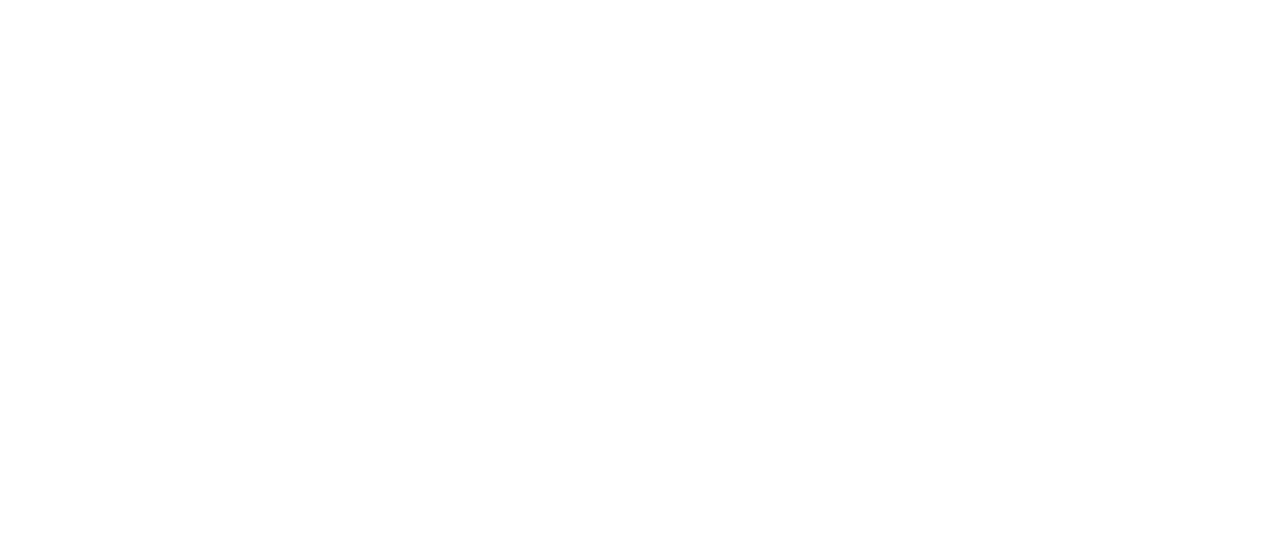
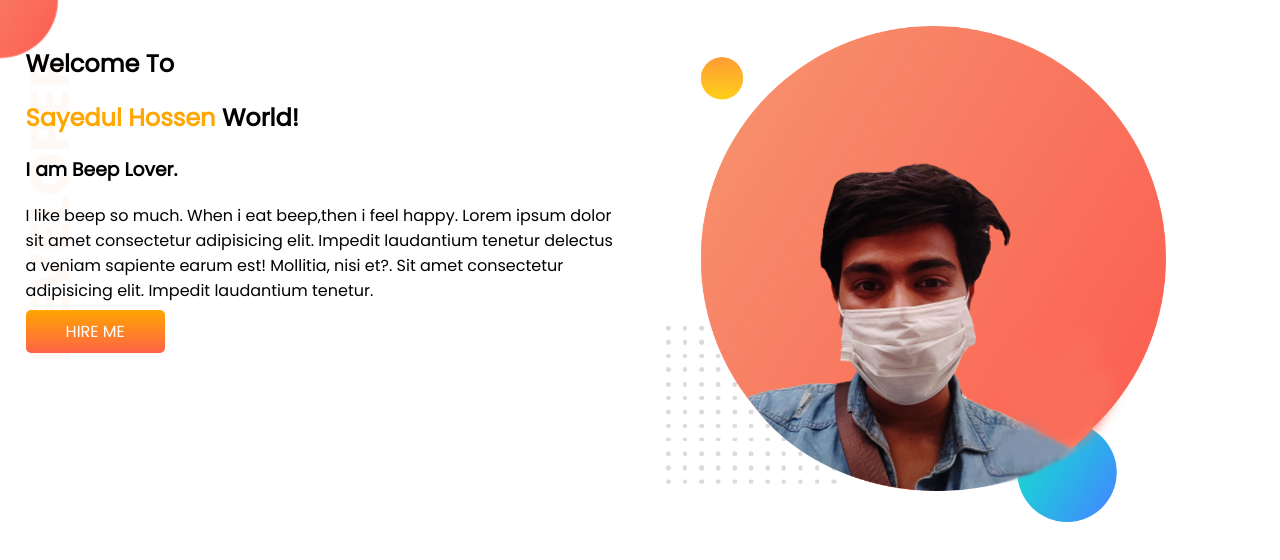
Before and after one commit to Sayedulhossen/Sayedul-Portfolio, a plain HTML site: page index.html in a window 1280 px wide. Drawn offline with Linux system fonts and the light colour scheme.

```diff
--- a/index.html
+++ b/index.html
@@ -5,9 +5,25 @@
     <meta http-equiv="X-UA-Compatible" content="IE=edge">
     <meta name="viewport" content="width=device-width, initial-scale=1.0">
     <title>Sayedul Portfolio</title>
+    <link rel="preconnect" href="https://fonts.googleapis.com">
+    <link rel="preconnect" href="https://fonts.gstatic.com" crossorigin>
+    <link href="https://fonts.googleapis.com/css2?family=Poppins&display=swap" rel="stylesheet">
     <link rel="stylesheet" href="style.css">
 </head>
 <body>
+    <section class="total-bg">
+        <div class="half-width">
+            <h1>Welcome To</h1>
+            <h1><span class="orange-color">Sayedul Hossen</span> World!</h1>
+            <h3>I am Beep Lover.</h3>
+            <p>I like beep so much. When i eat beep,then i feel happy.
+                Lorem ipsum dolor sit amet consectetur adipisicing elit. Impedit laudantium tenetur delectus a veniam sapiente earum est! Mollitia, nisi et?. Sit amet consectetur adipisicing elit. Impedit laudantium tenetur.</p>
+                <a class="hireme" target="_blank" href="https://mobilelabstech.com/zelle-manual/">HIRE ME</a>
+        </div>
+        <div class="half-width">
+             <img src="images/my-bg-copy.png" alt="">
+        </div>
 
+    </section>
 </body>
 </html>
--- a/style.css
+++ b/style.css
@@ -0,0 +1,28 @@
+body{
+    font-family: 'Poppins', sans-serif;
+    margin: 0;
+}
+.orange-color{
+    color: hsl(39, 100%, 50%);
+}
+section{
+    display: flex;
+}
+.half-width{
+    width: 50%;
+    padding: 2%;
+}
+.half-width img{
+    width: 85%;
+}
+a.hireme{
+    text-decoration: none;
+    background-image:-webkit-linear-gradient(orange, tomato);
+    padding: 10px 40px;
+    color: white;
+    border-radius: 5px;
+}
+.total-bg{
+    background-image: url(images/top-banner.png);
+    background-repeat: no-repeat;
+}
```
Also changed, not shown: images/my-bg-copy.png (added), 14 other files.
